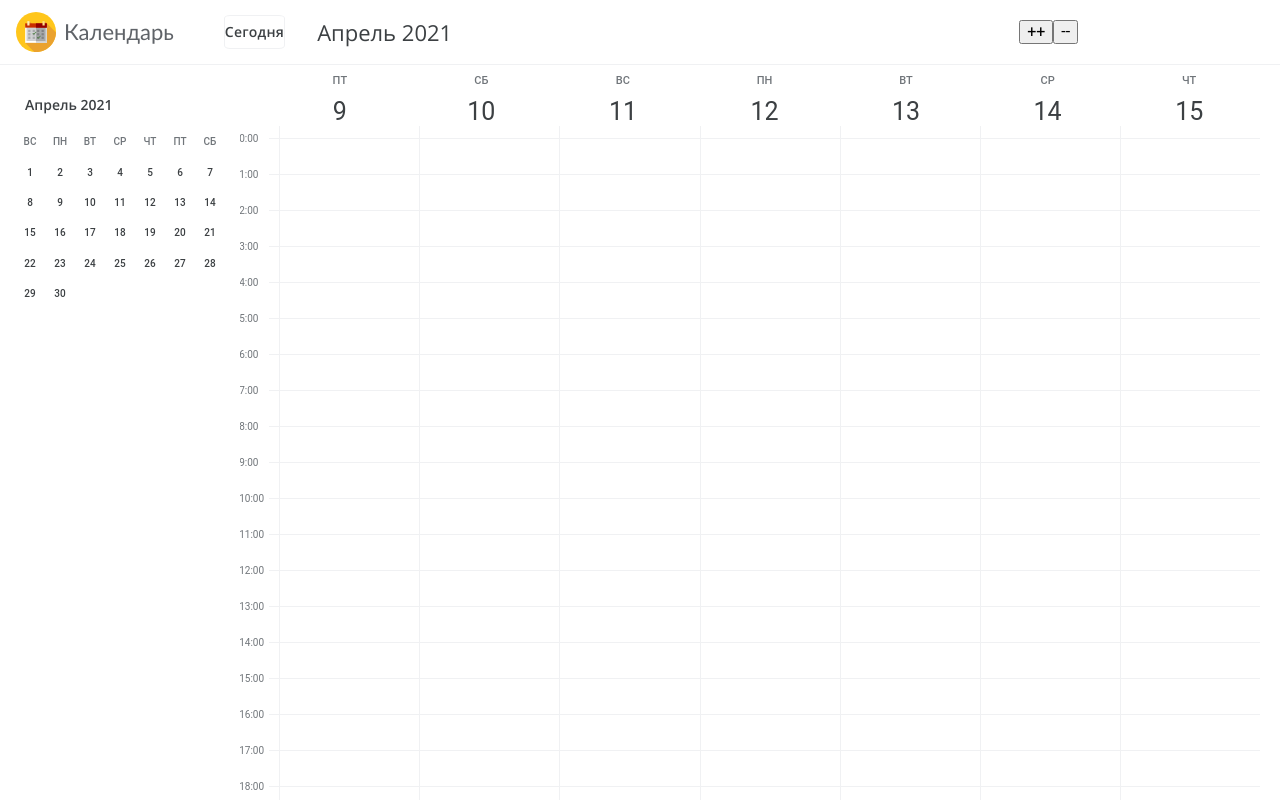
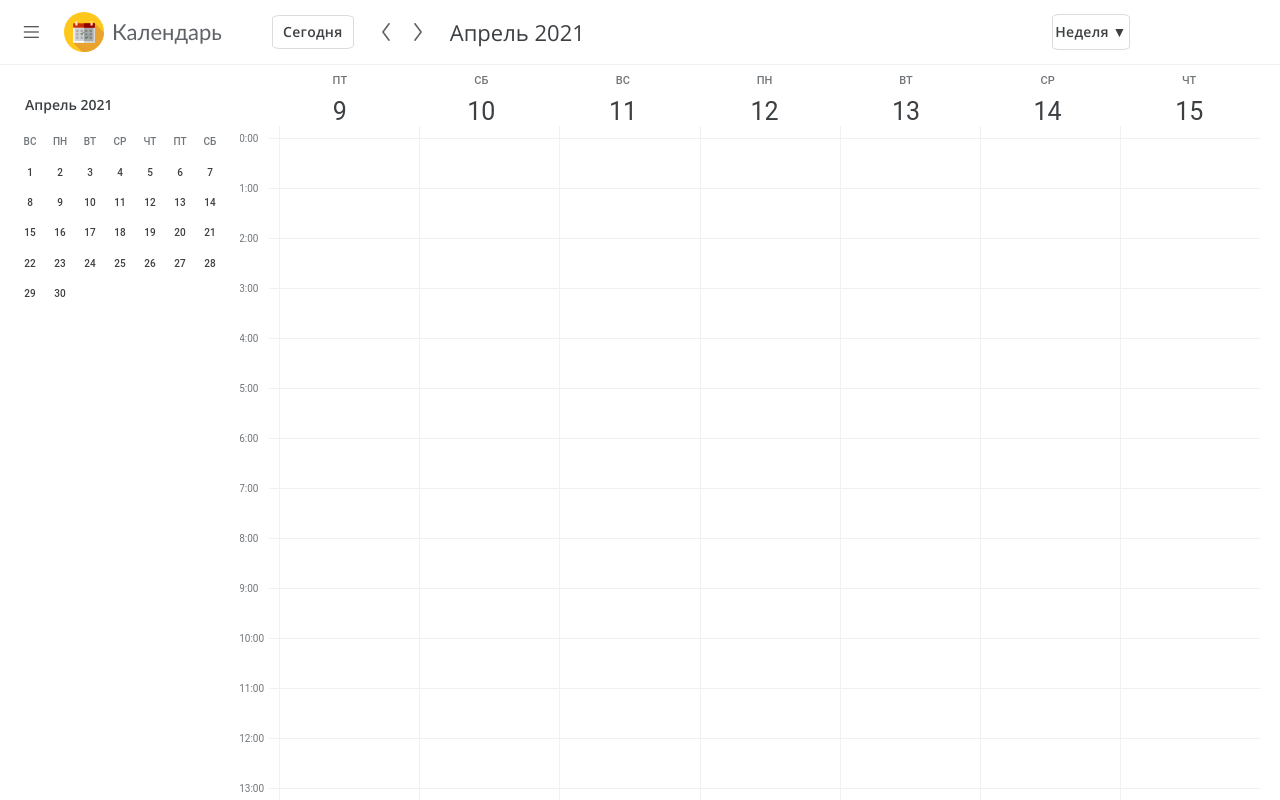
Before and after one commit to Alucardik/calendar-simple, a Vue app: page / in a window 1280 px wide. Built offline with nearby package versions, Linux system fonts and the light colour scheme.

Commit message:
feat: added header period select button + reworked some issues

```diff
--- a/src/assets/pages/index.css
+++ b/src/assets/pages/index.css
@@ -13,6 +13,9 @@
 @import url(../styles/blocks/header/__project-name/header__project-name.css);
 @import url(../styles/blocks/header/__project-image/header__project-image.css);
 @import url(../styles/blocks/header/__settings/header__settings.css);
+@import url(../styles/blocks/header/__dropdown/header__dropdown.css);
+@import url(../styles/blocks/header/__dropdown/_visible/header__dropdown_visible.css);
+@import url(../styles/blocks/header/__dropdown-elem/header__dropdown-elem.css);
 @import url(../styles/blocks/header/__date/header__date.css);
 
 @import url(../styles/blocks/calendar-mini/calendar-mini.css);
--- a/src/assets/styles/blocks/date-cell/__table-cell/date-cell__table-cell.css
+++ b/src/assets/styles/blocks/date-cell/__table-cell/date-cell__table-cell.css
@@ -3,7 +3,7 @@
      but instead would extend to cover whole fraction*/
     /*grid-row: 2;*/
     min-width: 80px;
-    min-height: 35px;
+    min-height: 49px;
     padding: 0;
     border-top: rgba(218,220,224, .4) 1px groove;
     border-left: rgba(218,220,224, .4) 1px groove;
--- a/src/assets/styles/blocks/header/__button/_type/header__button_type_options.css
+++ b/src/assets/styles/blocks/header/__button/_type/header__button_type_options.css
@@ -1,3 +1,15 @@
 .header__button_type_options {
-
+  /*margin-left: 50px;*/
+  /*margin-right: 16px;*/
+  width: 78px;
+  height: 36px;
+  border-radius: 10%;
+  border: 1px solid #dadce0;
+  font-family: 'Open Sans', Roboto,Arial,sans-serif;
+  font-size: 14px;
+  font-weight: 600;
+  letter-spacing: .25px;
+  text-transform: none;
+  opacity: 1;
+  color: #3c4043;
 }
--- a/src/assets/styles/blocks/header/__button/_type/header__button_type_today.css
+++ b/src/assets/styles/blocks/header/__button/_type/header__button_type_today.css
@@ -4,7 +4,7 @@
     width: 82px;
     height: 34px;
     border-radius: 10%;
-    border: rgba(218,220,224, .4) 1px groove;
+    border: 1px solid #dadce0;
     font-family: 'Open Sans', Roboto,Arial,sans-serif;
     font-size: 14px;
     font-weight: 600;
--- /dev/null
+++ b/src/assets/styles/blocks/header/__dropdown-elem/header__dropdown-elem.css
@@ -0,0 +1,14 @@
+.header__dropdown-elem {
+  padding-left: 5px;
+  display: flex;
+  align-items: center;
+  text-align: left;
+  visibility: inherit;
+  cursor: pointer;
+  width: 100%;
+  height: 36px;
+}
+
+.header__dropdown-elem:hover {
+  background-color: #dadce0;
+}
--- /dev/null
+++ b/src/assets/styles/blocks/header/__dropdown/_visible/header__dropdown_visible.css
@@ -0,0 +1,3 @@
+.header__dropdown_visible {
+  display: flex;
+}
--- /dev/null
+++ b/src/assets/styles/blocks/header/__dropdown/header__dropdown.css
@@ -0,0 +1,15 @@
+.header__dropdown {
+  min-width: 150px;
+  max-width: 332px;
+  max-height: 319px;
+  background-color: white;
+  display: none;
+  flex-direction: column;
+  position: absolute;
+  top: calc(.05 * 100vh + 18px);
+  right: 70px;
+  border-radius: 8px;
+  min-height: 40px;
+  border: none;
+  box-shadow: 0 0 8px rgba(0,0,0,0.5);;
+}
--- a/src/assets/styles/blocks/header/__info/header__info.css
+++ b/src/assets/styles/blocks/header/__info/header__info.css
@@ -1,5 +1,4 @@
 .header__info {
-    width: 30%;
     min-width: 300px;
 
     display: flex;
--- a/src/assets/styles/blocks/header/__settings/header__settings.css
+++ b/src/assets/styles/blocks/header/__settings/header__settings.css
@@ -1,6 +1,5 @@
 .header__settings {
     display: flex;
     align-items: center;
-    width: 20%;
-    min-width: 200px;
+    min-width: 220px;
 }
--- a/src/components/CalendarHeader.vue
+++ b/src/components/CalendarHeader.vue
@@ -1,24 +1,31 @@
 <template>
   <header class="header">
     <div class="header__info">
-      <button class="header__button header__button_type_menu"></button>
+      <button type="button" class="header__button header__button_type_menu"></button>
       <div class="header__project-name">
         <img src="../assets/images/calendar-image.svg" alt="App logo" class="header__project-image">
         Календарь
       </div>
-      <button class="header__button header__button_type_today" v-on:click="selectedDate = getCurDate(selectedDate)">
+      <button type="button" class="header__button header__button_type_today" v-on:click="selectedDate = getCurDate(selectedDate)">
         Сегодня
       </button>
-      <button class="header__button header__button_type_change-per" v-on:click="selectedDate = decMonth(selectedDate)"></button>
-      <button class="header__button header__button_type_change-per" v-on:click="selectedDate = incMonth(selectedDate)"></button>
+      <button type="button" class="header__button header__button_type_change-per" v-on:click="selectedDate = decMonth(selectedDate)"></button>
+      <button type="button" class="header__button header__button_type_change-per" v-on:click="selectedDate = incMonth(selectedDate)"></button>
       <div class="header__date">
         {{ months[selectedDate.month - 1] }} {{ selectedDate.year }}
       </div>
     </div>
 
     <nav class="header__settings">
-      <button v-on:click="++period.days">++</button>
-      <button v-on:click="--period.days">--</button>
+      <button type="button" class="header__button header__button_type_options"
+      v-on:click="toggleDropdown">{{ calcPeriodName }} &#9660;</button>
+      <div class="header__dropdown">
+        <span class="header__dropdown-elem" v-on:click="period.days = 1; toggleDropdown()">День</span>
+        <span class="header__dropdown-elem" v-on:click="period.days = 4; toggleDropdown()">4 Дня</span>
+        <span class="header__dropdown-elem" v-on:click="period.days = 7; toggleDropdown()">Неделя</span>
+      </div>
+<!--      <button v-on:click="++period.days">++</button>-->
+<!--      <button v-on:click="&#45;&#45;period.days">&#45;&#45;</button>-->
     </nav>
   </header>
 </template>
@@ -35,9 +42,24 @@ export default {
     this.months = consts.months;
   },
 
+  mounted() {
+    this.dropdown = document.querySelector(".header__dropdown");
+  },
+
   data: function () {
     return {
     }
+  },
+
+  computed: {
+    calcPeriodName() {
+      if (this.period.days === 7) {
+        return "Неделя";
+      } else if (this.period.days === 4) {
+        return "4 Дня";
+      }
+      return "День";
+    },
   },
 
   methods: {
@@ -58,6 +80,10 @@ export default {
       }
       return date;
     },
+
+    toggleDropdown() {
+      this.dropdown.classList.toggle("header__dropdown_visible");
+    }
   },
 
   props: {
```
Also changed, not shown: 2 other files (tests, documents, lock files or other folders).
